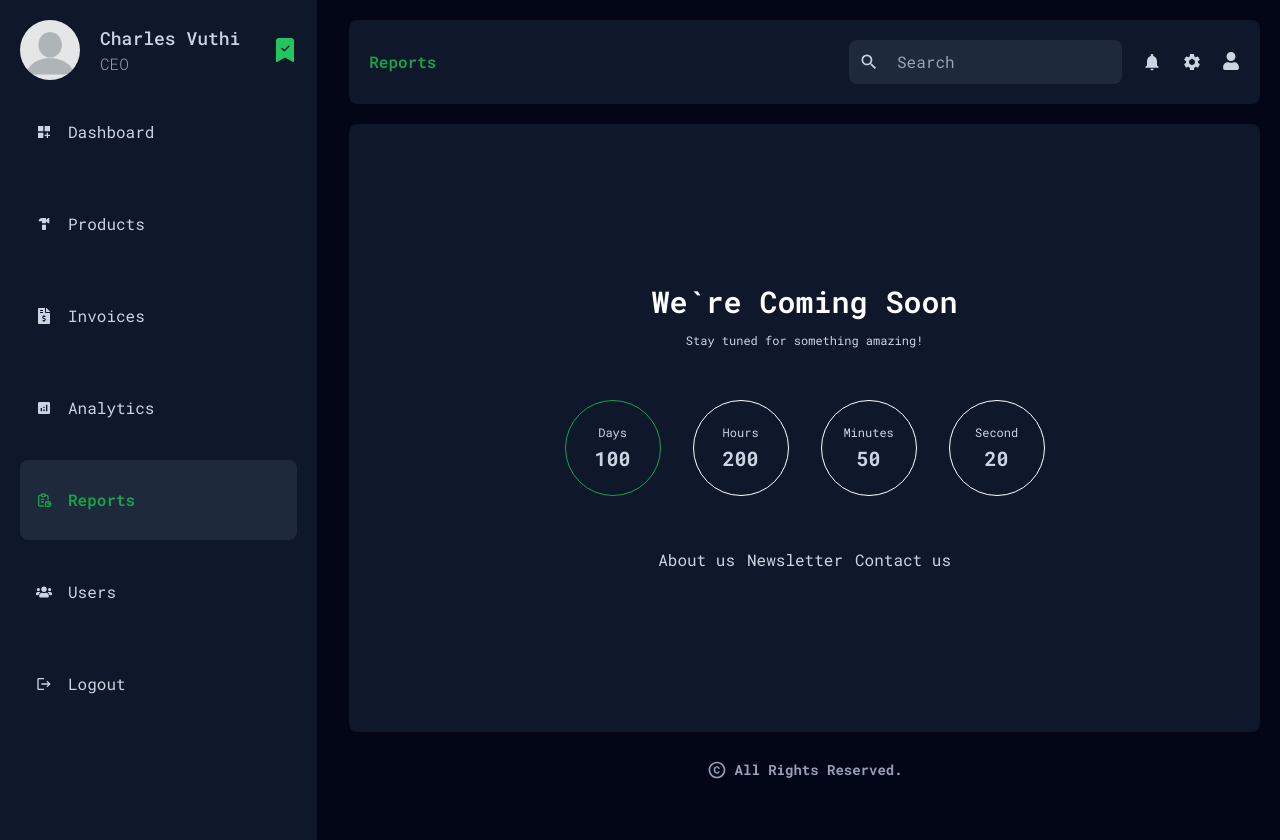
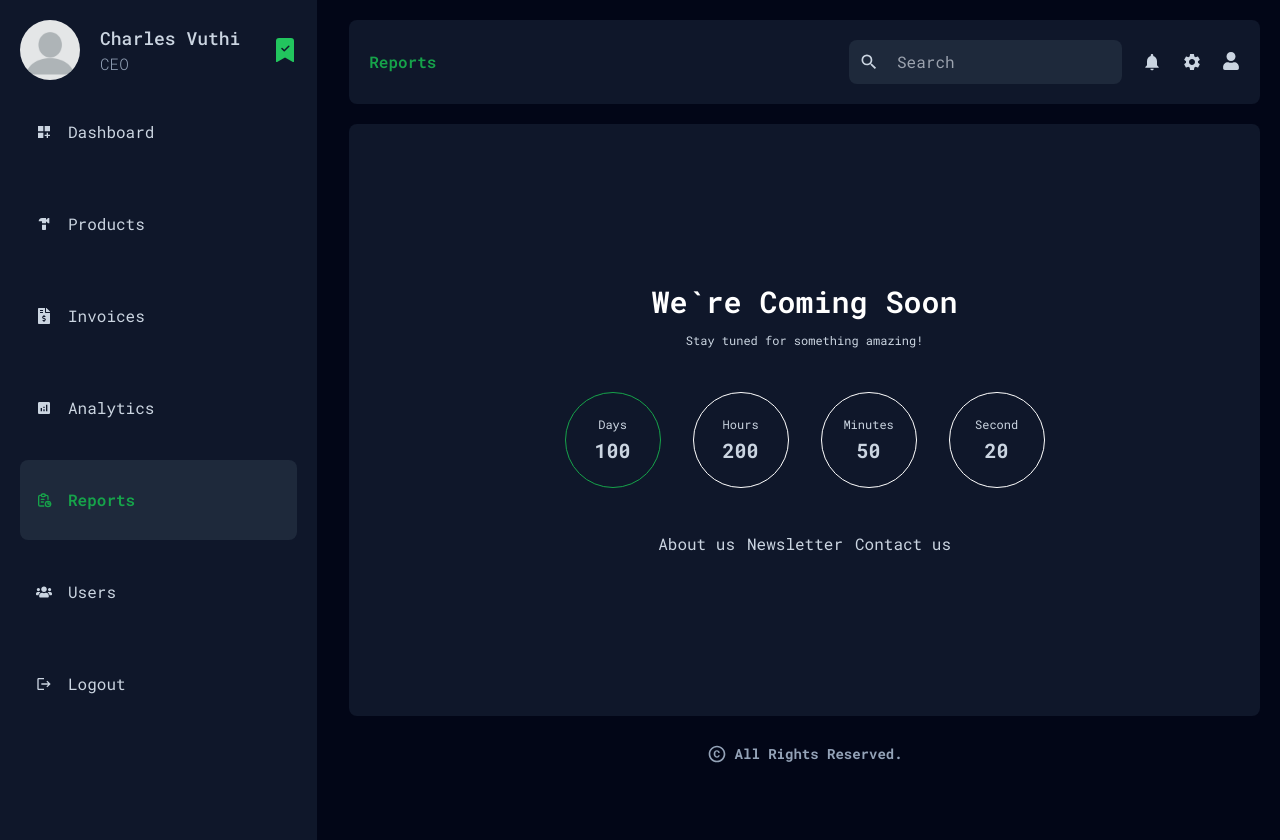
Before and after one commit to esthercate/Hardware-store-management, a Next.js app: page /dashboard/reports in a window 1280 px wide. Built offline with nearby package versions, Linux system fonts and the light colour scheme.

Commit message:
Gap changes

```diff
--- a/app/ui/dashboard/coming-soon/comingsoon.jsx
+++ b/app/ui/dashboard/coming-soon/comingsoon.jsx
@@ -6,7 +6,7 @@ const ComingSoon = () => {
     <div className='flex flex-col gap-3 bg-slate-900 justify-center items-center py-40 rounded-lg mt-5'>
       <h1 className='font-semibold text-3xl text-white'>We`re Coming Soon</h1>
       <p className='text-xs'>Stay tuned for something amazing!</p>
-      <div className='flex gap-8 my-10'>
+      <div className='flex gap-8 my-8'>
         <div className=' flex flex-col justify-center gap-1 items-center w-24 h-24 rounded-full border border-green-600'>
           <p className='text-xs'>Days</p>
           <span className='text-xl font-bold'>100</span>
```
